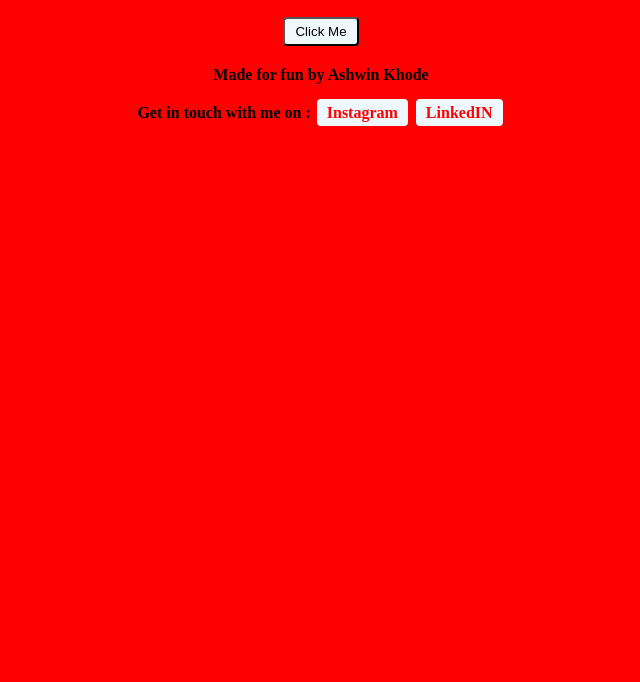
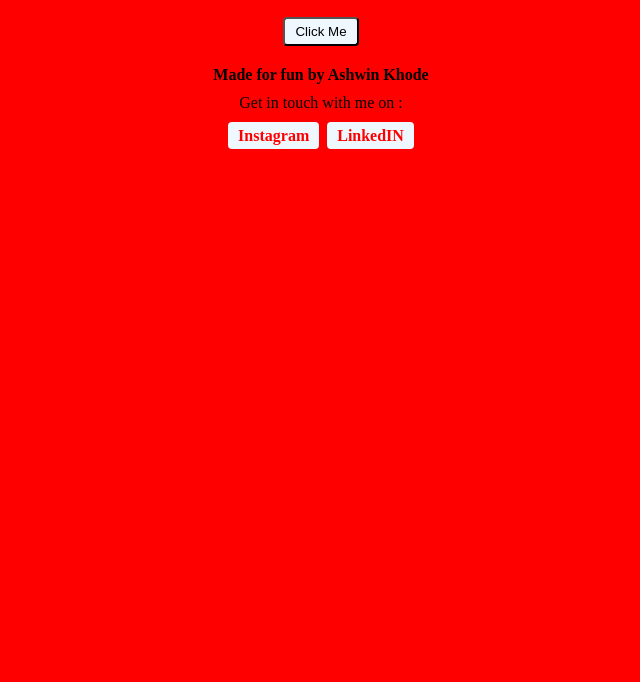
Before and after one commit to ashwinkhode/cssbgchanger, a plain HTML site: page index.html in a window 1280 px wide. Shown: the part 118-800 px from the top of the page, without its empty margins (319-959 px from the left). Drawn offline with Linux system fonts and the light colour scheme.

Commit message:
Update index.html

```diff
--- a/index.html
+++ b/index.html
@@ -35,7 +35,7 @@
         }
 
         .contact {
-            margin: 20px;
+            margin: 5px;
 
         }
 
@@ -54,6 +54,7 @@
 
         }
 
+
     </style>
 </head>
 <body>
@@ -65,8 +66,9 @@
     <footer>
         <div class="footer">
             <h4>Made for fun by Ashwin Khode</h4>
+            <p>Get in touch with me on :</p>
             <div class="contact">
-                Get in touch with me on :
+
                 <a href="https://instagram.com/ui.ashwin/" target="_blank">Instagram</a>
                 <a href="https://www.linkedin.com/in/ashwin-khode/" target="_blank">LinkedIN</a>
             </div>
```
